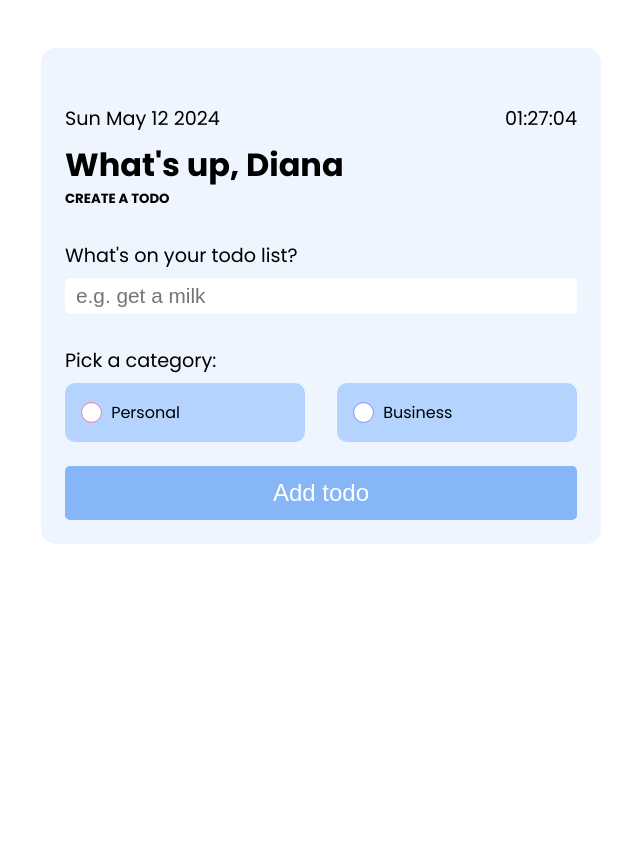
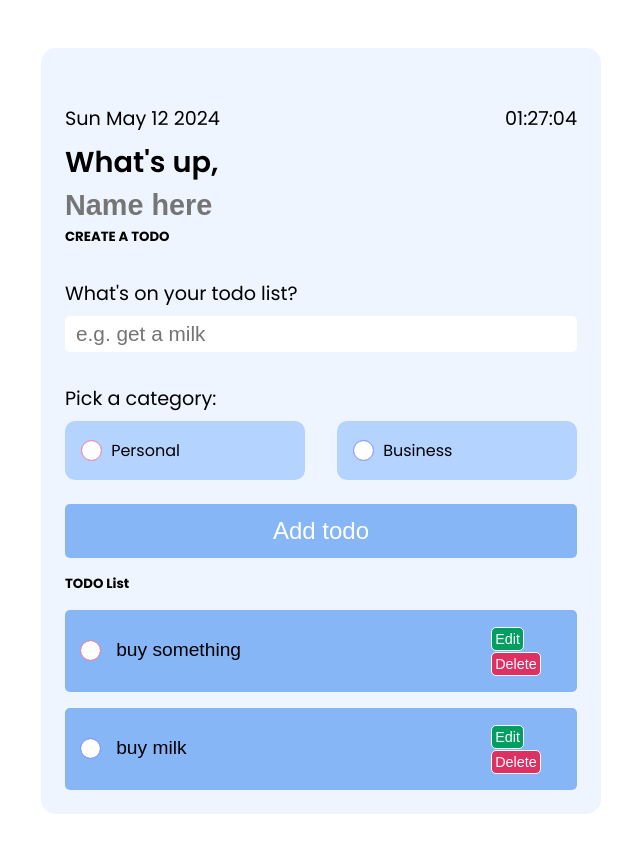
Before and after one commit to Diaaana03/neobis-front-todoList, a plain HTML site: page index.html in a window 1280 px wide. Shown: the whole page, without its empty margins (319-959 px from the left). Before the commit the page ends 800 px from the top, so only its background shows below. Drawn offline with Linux system fonts and the light colour scheme.

Commit message:
added html and css of todo tasks

```diff
--- a/index.html
+++ b/index.html
@@ -19,10 +19,18 @@
         <p class="hour" id="hour">hour</p>
       </div>
       <header>
-        <h1>What's up, Diana</h1>
+        <h1 class="header__name">
+          What's up,
+          <input
+            type="text"
+            placeholder="Name here"
+            id="name"
+            class="name__text"
+          />
+        </h1>
         <h5>CREATE A TODO</h5>
       </header>
-      <form action="" id="todo-form">
+      <form id="todo-form">
         <p>What's on your todo list?</p>
         <div class="form__control">
           <input
@@ -54,6 +62,33 @@
           <button type="submit" class="button__submit">Add todo</button>
         </div>
       </form>
+      <h5 class="tasks__header">TODO List</h5>
+      <div class="todo__tasks">
+        <div class="tasks" id="todo-tasks">
+          <div class="todo__task">
+            <label><input type="checkbox" name="personal" /></label>
+            <span class="personal"></span>
+            <div class="todo__content">
+              <input type="text" value="buy something" />
+            </div>
+            <div class="todo__buttons">
+              <button class="edit">Edit</button>
+              <button class="delete">Delete</button>
+            </div>
+          </div>
+          <div class="todo__task">
+            <label><input type="checkbox" name="business" /></label>
+            <span class="business"></span>
+            <div class="todo__content">
+              <input type="text" value="buy milk" />
+            </div>
+            <div class="todo__buttons">
+              <button class="edit">Edit</button>
+              <button class="delete">Delete</button>
+            </div>
+          </div>
+        </div>
+      </div>
     </div>
     <script src="index.js"></script>
   </body>
--- a/index.js
+++ b/index.js
@@ -1,3 +1,5 @@
+///time
+
 const data = new Date();
 
 const timeElapsed = Date.now();
@@ -19,3 +21,5 @@ function time() {
   document.getElementById("hour").innerHTML = h + ":" + m + ":" + s;
   setTimeout("time()", 500);
 }
+
+///time
--- a/style.css
+++ b/style.css
@@ -34,6 +34,21 @@ p {
   margin-bottom: 0.5rem;
 }
 
+/****** Name ********/
+
+.header__name {
+  font-size: 1.8rem;
+  font-weight: 600;
+}
+
+.name__text {
+  font-size: 1.8rem;
+  font-weight: 600;
+  border: none;
+  background-color: #eef5ff;
+  color: #000;
+}
+
 /****** Input ********/
 
 .form__text {
@@ -47,7 +62,7 @@ p {
   width: 32rem;
 }
 
-/****** Radio Buttons ********/
+/****** Category Buttons ********/
 
 .form__radio {
   margin-top: 0.5rem;
@@ -66,7 +81,8 @@ p {
   cursor: pointer;
 }
 
-input[type="radio"] {
+input[type="radio"],
+[type="checkbox"] {
   appearance: none;
   border-radius: 50%;
   width: 1.2rem;
@@ -121,3 +137,76 @@ input[name="business"]:checked {
 .button__submit:hover {
   background-color: #176b87;
 }
+
+/****** Tasks ********/
+
+.tasks__header {
+  margin-top: 1rem;
+}
+
+.todo__task {
+  display: flex;
+  margin-top: 1rem;
+  background-color: #86b6f6;
+  border-radius: 5px;
+  padding: 1rem;
+  align-items: center;
+}
+
+.todo__task label {
+  display: flex;
+  margin-right: 1rem;
+  cursor: pointer;
+}
+
+.todo__content input {
+  font-size: 1.2rem;
+  border: none;
+  background-color: #86b6f6;
+  margin-right: 8rem;
+}
+
+.edit,
+.delete {
+  font-size: 0.9rem;
+  padding: 3px;
+  color: #fff;
+  border-radius: 5px;
+  border: 1px solid;
+  cursor: pointer;
+}
+
+.edit {
+  background-color: #009e60;
+  margin-right: 0.5rem;
+}
+
+.delete {
+  background-color: #de3163;
+}
+
+/* .todo__tasks,
+.tasks {
+  margin: 1rem 0;
+}
+
+.todo__tasks,
+.todo__task {
+  display: flex;
+  align-items: center;
+  padding: 1rem;
+  margin-bottom: 1rem;
+  border-radius: 5px;
+  background-color: #b4d4ff;
+}
+
+.todo__task label {
+  display: block;
+  margin-right: 1rem;
+  cursor: pointer;
+}
+
+.todo__task,
+.todo__content {
+  flex: 1 1 0%;
+} */
```
